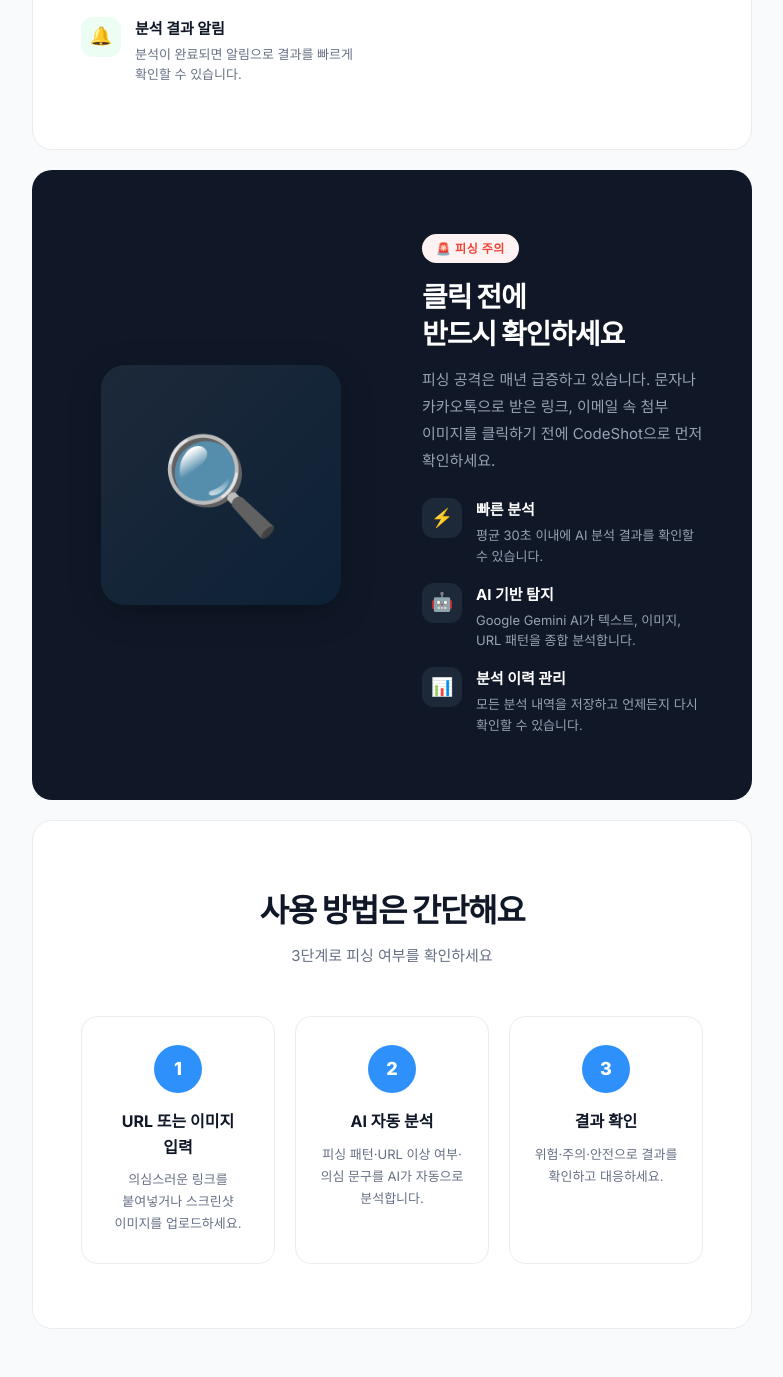
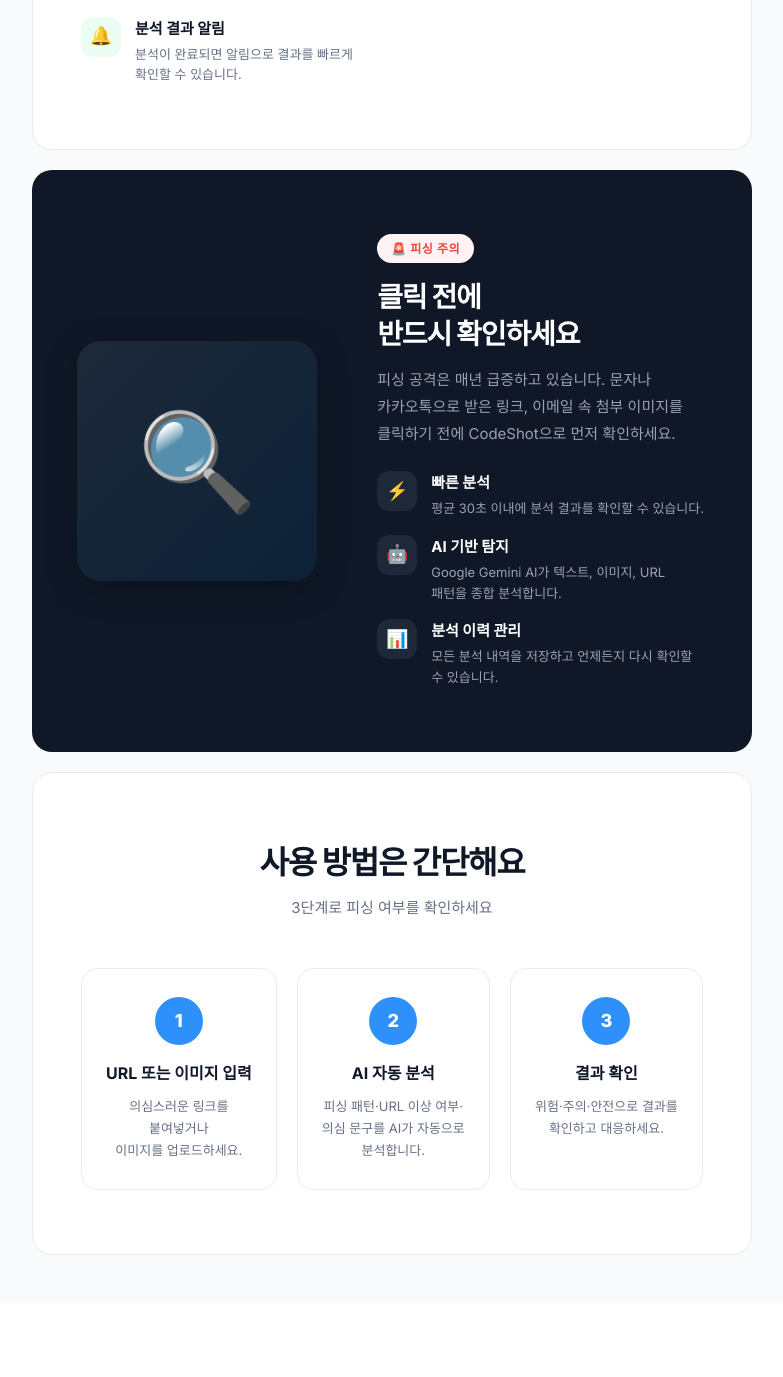
Before and after one commit to abffks99-create/Codeshot_amen, a Flask app: page /main in a window 1280 px wide. Shown: the part 1038-2415 px from the top of the page, without its empty margins (248-1031 px from the left). After the commit the page ends 2293 px from the top, so only its background shows below. Run offline with Flask 3, Linux system fonts and the light colour scheme; the visitor is signed in with stand-in values (Sample User, id 1); data that the repository does not hold is empty; parts of the project's set-up code (start-up, migrations or seed data) failed here and were passed over.

Commit message:
style.css 수정사항  변경

```diff
--- a/templates/main.html
+++ b/templates/main.html
@@ -175,7 +175,7 @@
           <div class="info-feature-icon" style="background:#1D2939;">⚡</div>
           <div>
             <div class="info-feature-title white">빠른 분석</div>
-            <div class="info-feature-desc white">평균 30초 이내에 AI 분석 결과를 확인할 수 있습니다.</div>
+            <div class="info-feature-desc white" style="white-space:nowrap;">평균 30초 이내에 분석 결과를 확인할 수 있습니다.</div>
           </div>
         </div>
         <div class="info-feature">
@@ -207,8 +207,8 @@
   <div class="step-grid">
     <div class="step-card">
       <div class="step-num">1</div>
-      <div class="step-title">URL 또는 이미지 입력</div>
-      <div class="step-desc">의심스러운 링크를 붙여넣거나 스크린샷 이미지를 업로드하세요.</div>
+      <div class="step-title" style="white-space:nowrap;">URL 또는 이미지 입력</div>
+      <div class="step-desc">의심스러운 링크를 붙여넣거나<br>이미지를 업로드하세요.</div>
     </div>
     <div class="step-card">
       <div class="step-num">2</div>
```
